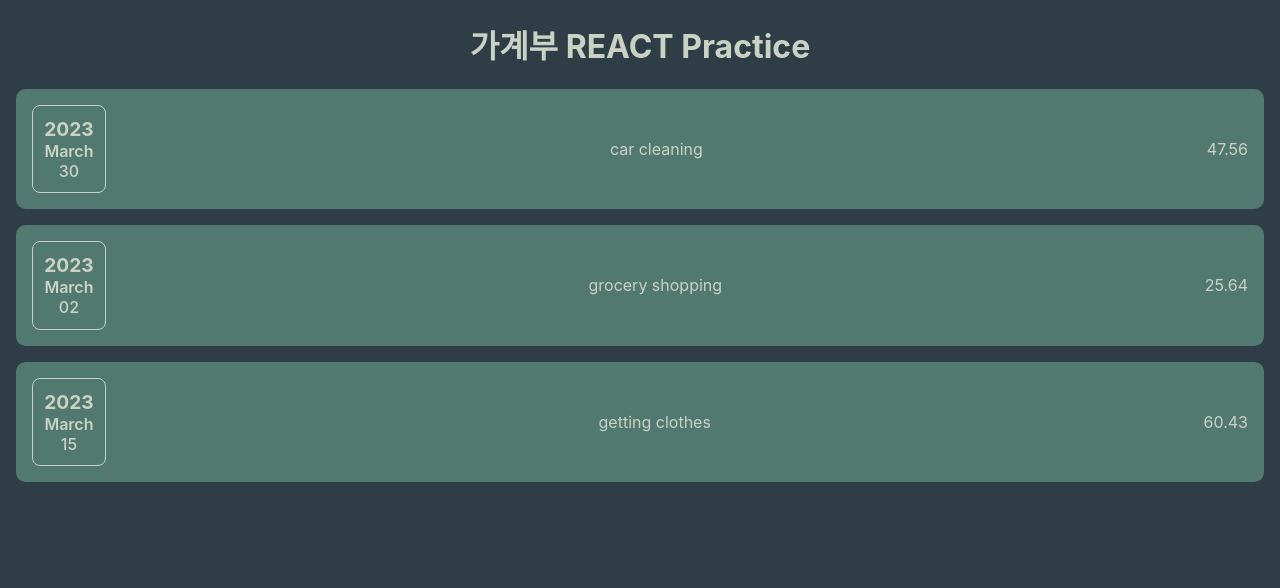
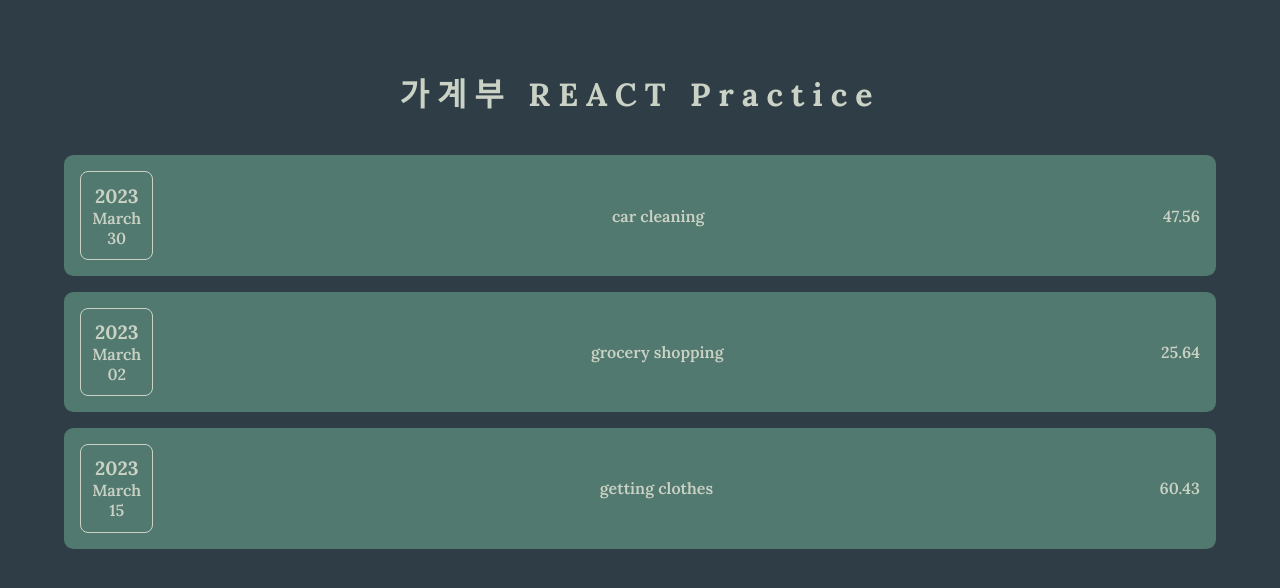
Before and after one commit to hanabailey/ExpenseTracker, a React (Create React App) app: page / in a window 1280 px wide. Shown: the top 588 px of the page. Built offline with nearby package versions, Linux system fonts and the light colour scheme.

Commit message:
Changing font style

```diff
--- a/src/App.css
+++ b/src/App.css
@@ -1,8 +1,15 @@
+
+@import url('https://fonts.googleapis.com/css2?family=Bree+Serif&family=Lora:wght@600;700&display=swap');
+
 body{
   background-color: #2f3e46;
-  color:#cad2c5
+  color:#cad2c5;
+  padding : 3rem;
+  font-family: 'Lora', serif;
 }
 
-h1{
+.h1{
  text-align: center;
+ margin-bottom: 2.5rem;
+ letter-spacing: 0.5rem
 }
--- a/src/App.js
+++ b/src/App.js
@@ -27,7 +27,7 @@ function App() {
 
   return (
     <div>
-      <h1>가계부 REACT Practice</h1>
+      <h1 className='h1'>가계부 REACT Practice</h1>
       <ExpenseItem title={expenses[0].title} date={expenses[0].date} amount={expenses[0].amount}></ExpenseItem>
       <ExpenseItem title={expenses[1].title} date={expenses[1].date} amount={expenses[1].amount}></ExpenseItem>
       <ExpenseItem title={expenses[2].title} date={expenses[2].date} amount={expenses[2].amount}></ExpenseItem>
```
